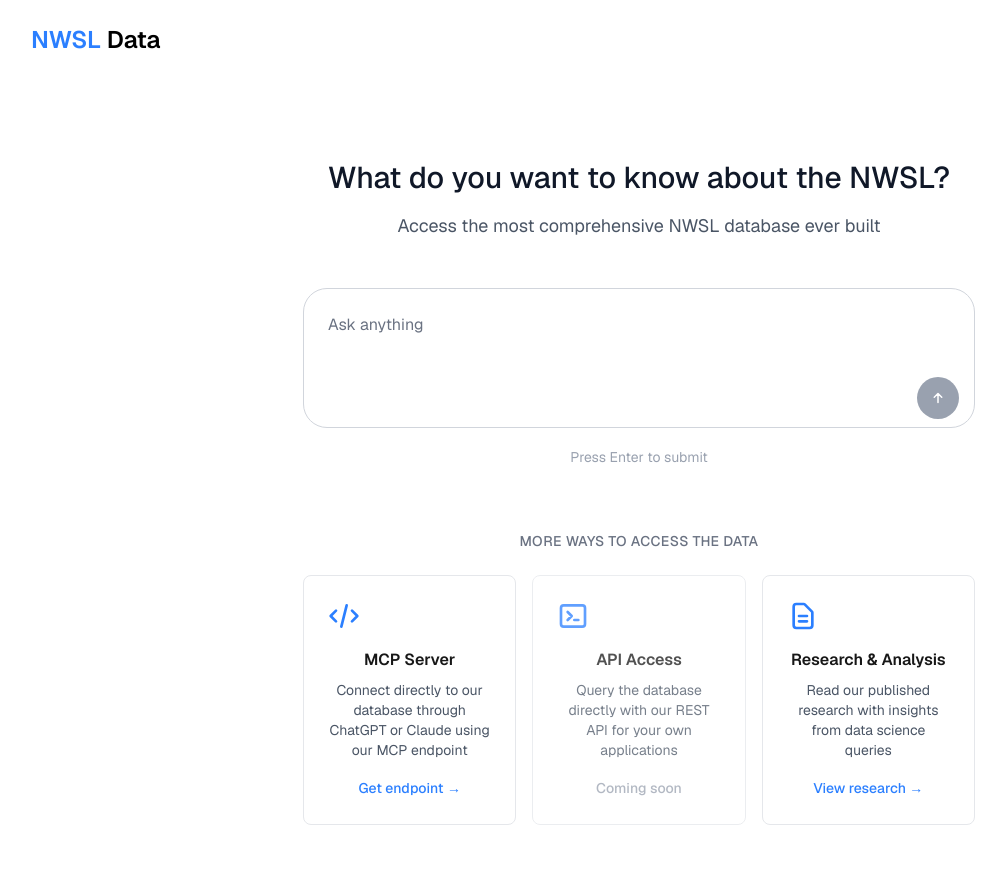
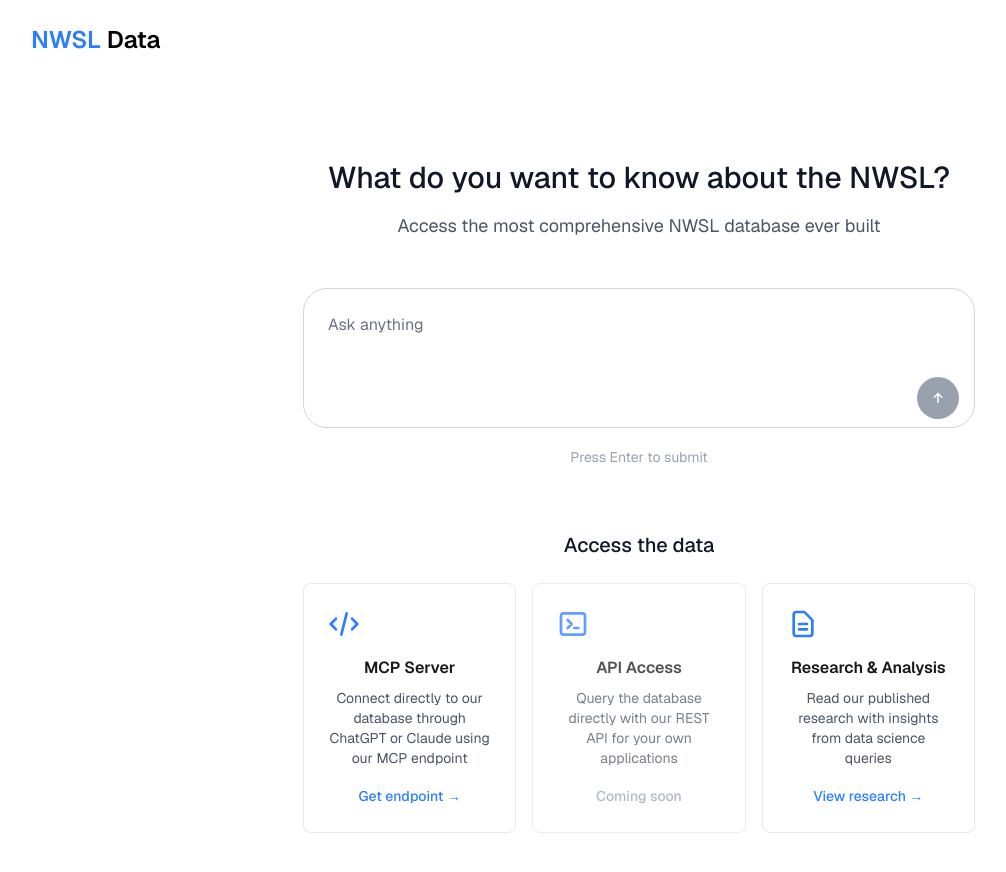
Before and after one commit to tom-mcmillan/nwsl-nextjs-web, a Next.js app: page / in a window 1280 px wide. Shown: the top 872 px of the page, without its empty margins (1-1007 px from the left). Built offline with nearby package versions, Linux system fonts and the light colour scheme; no server answers.

Commit message:
Update access section heading
- Changed from 'MORE WAYS TO ACCESS THE DATA' to 'Access the data'
- Made it a proper h2 heading (text-xl) instead of small caps
- Better visual hierarchy below the main hero section

```diff
--- a/app/page.tsx
+++ b/app/page.tsx
@@ -106,8 +106,8 @@
 
           {/* Access Options */}
           <div className="w-full mt-16">
-            <h2 className="text-sm font-medium text-gray-500 uppercase tracking-wide mb-6">
-              More Ways to Access the Data
+            <h2 className="text-xl font-medium text-gray-900 mb-6">
+              Access the data
             </h2>
 
             <div className="grid grid-cols-1 md:grid-cols-3 gap-4">
```
